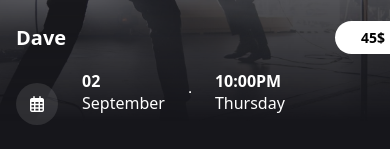
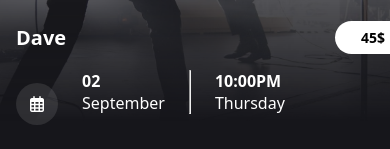
Before and after one commit to joanajaupi/event-app, a React (Create React App) app in the folder client/: page /event in a window 390 px wide. Shown: the part 346-495 px from the top of the page. Built offline with nearby package versions, Linux system fonts and the light colour scheme.

Commit message:
vertical line issue

```diff
--- a/client/src/components/layouts/eventPage.css
+++ b/client/src/components/layouts/eventPage.css
@@ -169,12 +169,12 @@
         font-size: 16px;
         margin-right: 0px;
     }
-    .calendar-divider {
-        margin: 0px;
+      .vertical-line{
         margin-left: 24px;
         margin-right: 24px;
+        height: 42px;
+
       }
-
       .location p{
         font-weight: normal;
         margin-top: 32px;
--- a/client/src/components/layouts/eventPage.js
+++ b/client/src/components/layouts/eventPage.js
@@ -28,8 +28,8 @@ export const EventPage = () => {
                         <Icon icon="far fa-calendar-alt" />
                         <div className="datee">
                         <p><strong>02</strong><br/>September</p>
-                            </div>
-                            <hr className="calendar-divider"/>
+                        </div>
+                        <hr className="vertical-line"/>
                         <div className="time">
                         <p><strong>10:00PM</strong><br/>Thursday</p>
                         </div>
```
